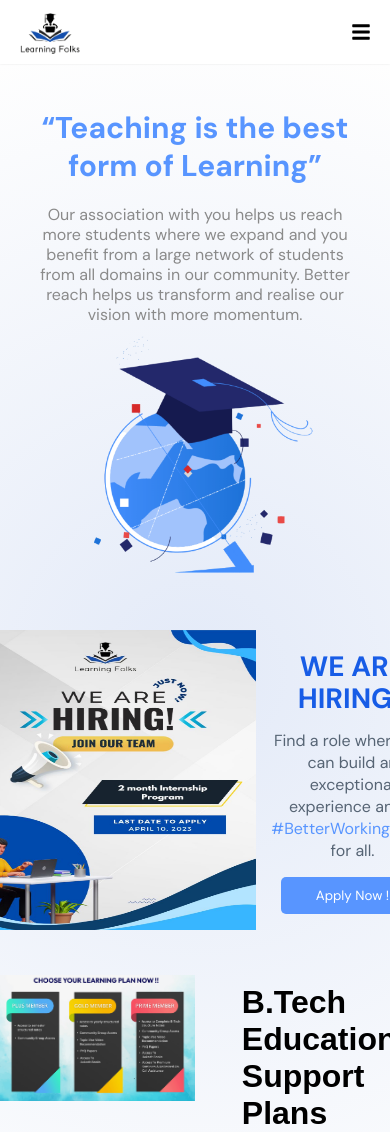
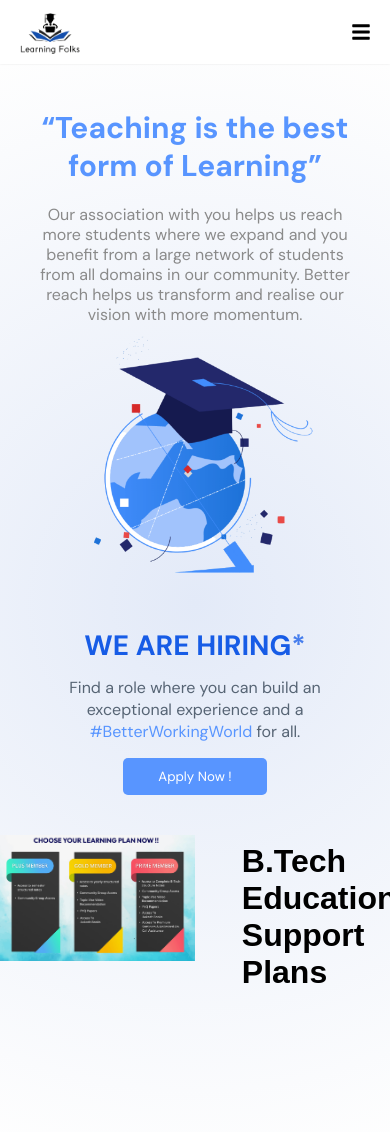
Before and after one commit to GautamChopra467/LearningFolks, a React (Create React App) app in the folder frontend/: page / in a window 390 px wide. Shown: the top 1132 px of the page. Built offline with nearby package versions, Linux system fonts and the light colour scheme.

Commit message:
responsiveness fix for mobile

```diff
--- a/frontend/src/components/About/jsx/Carreer.jsx
+++ b/frontend/src/components/About/jsx/Carreer.jsx
@@ -1,10 +1,10 @@
 import React from 'react'
 import "../css/CarreerStyle.css";
-import { useNavigate , Link } from "react-router-dom";
+// import { useNavigate, Link} from "react-router-dom";
 
 const Carreer = () => {
 
-  const navigate  = useNavigate() ;
+  // const navigate  = useNavigate() ;
 
   return (
     <>
@@ -18,7 +18,7 @@ const Carreer = () => {
         <div className='card_right'>
             <p>Students having sound knowledge in any field, willing to showcase the same to the world, or People interested in working as an intern and entering in our organization, or People willing to enter for campus ambassador publicity. Fill out the form below and don't forget to upload resume separately.</p>
           <div className='apply_btn'>
-            <a href='https://docs.google.com/forms/d/e/1FAIpQLSeJNyHSTlfVYgwgi5GJ-FOUmxcSpdM0pSM3Mqvn6datQ2cY6Q/viewform' target='_blank'><button type="button">Apply</button></a>
+            <a href='https://docs.google.com/forms/d/e/1FAIpQLSeJNyHSTlfVYgwgi5GJ-FOUmxcSpdM0pSM3Mqvn6datQ2cY6Q/viewform' target='_blank' rel="noreferrer"><button type="button">Apply</button></a>
           </div>
         </div>
       </div>
--- a/frontend/src/components/user/css/HiringBanner.css
+++ b/frontend/src/components/user/css/HiringBanner.css
@@ -62,6 +62,9 @@
       .main_container_hiring_banner {
           padding: 50px 30px;
         }
+        .imagecont{
+          display: none;
+        }
 
     .top_section_hiring_banner3 h2 {
       font-size: 32px;
@@ -80,7 +83,9 @@
           padding: 40px 20px;
           grid-gap: 15px;
         }
-
+        .imagecont{
+          display: none;
+        }
 
       .top_section_hiring_banner3 h2 {
           font-size: 28px;
--- a/frontend/src/components/user/jsx/HiringBanner.jsx
+++ b/frontend/src/components/user/jsx/HiringBanner.jsx
@@ -9,8 +9,8 @@ const HiringBanner = () => {
   return (
     <div>
       <div className='main_container_hiring_banner'>
-        <div>
-            <img className='hiring_banner_image' src={HiringBannerImage}/>
+        <div className='imagecont'>
+            <img className='hiring_banner_image' src={HiringBannerImage} alt=" " />
         </div>
         <div className='top_section_hiring_banner3 '>
             <h2>WE ARE HIRING<span className='astrisk_hiring'>*</span></h2>
```
